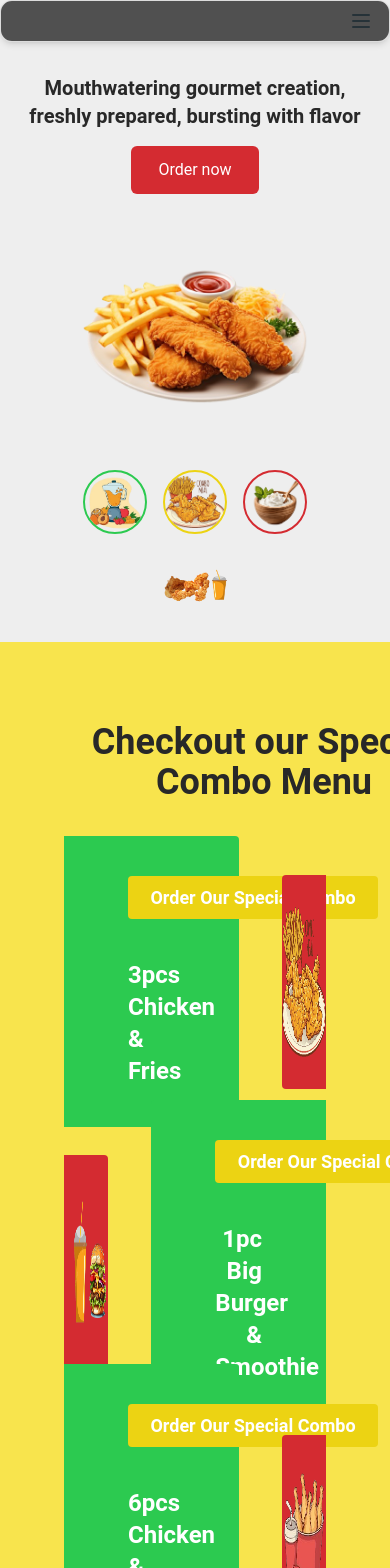
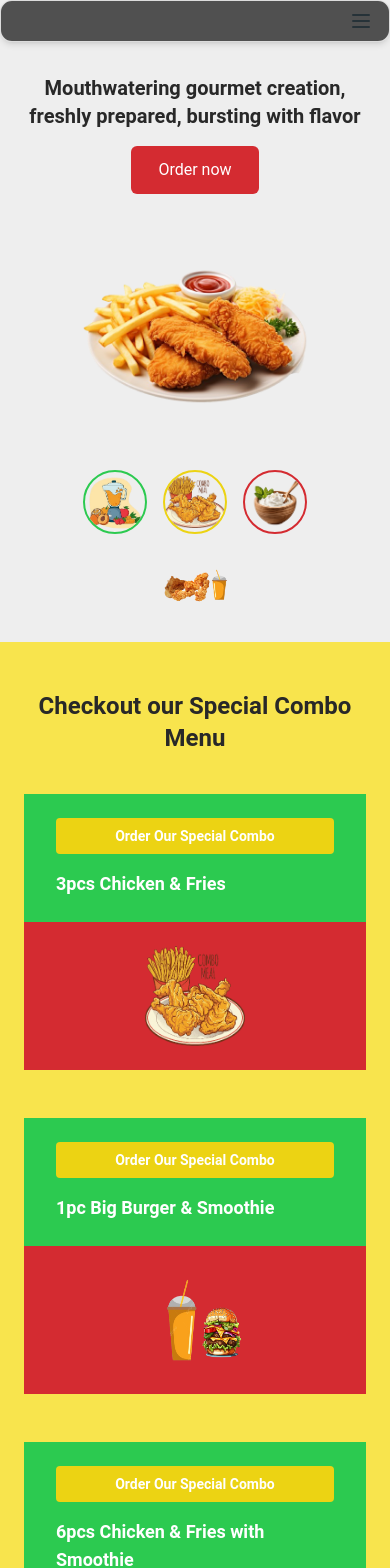
Before and after one commit to HarunaDev/chop-chop, a React (Vite) app in the folder frontend/: page / in a window 390 px wide. Shown: the top 1568 px of the page. Built offline with nearby package versions, Linux system fonts and the light colour scheme; no server answers.

Commit message:
refactored menucard and Special menu to be responsive

```diff
--- a/frontend/src/components/MenuCard.jsx
+++ b/frontend/src/components/MenuCard.jsx
@@ -1,16 +1,20 @@
 function MenuCard(prop) {
     return (
-        <div className={`flex justify-between items-center mt-20 h-[200px] ${prop.style}`}>
-            <div className={`bg-[#2CCA50] w-2/3 px-16 py-10 shrink ${prop.text} ${prop.roundedR} ${prop.roundedL}`}>
-                <h3 className={`mb-10 text-[#ffffff] text-[18px] font-semibold w-[250px] bg-[#ECD313] text-center rounded p-2 ${prop.marginL}`}>Order Our Special Combo</h3>
-                <h1 className="text-[#ffffffff] text-2xl font-bold">{prop.detail}</h1>
+        <div className={`flex flex-col md:flex-row justify-between items-center mt-10 md:mt-20 h-auto md:h-[200px] ${prop.style}`}>
+            <div className={`bg-[#2CCA50] w-full md:w-2/3 px-8 py-6 md:px-16 md:py-10 shrink ${prop.text} ${prop.roundedR} ${prop.roundedL}`}>
+                <h3 className={`mb-4 md:mb-10 text-[#ffffff] text-sm md:text-[18px] font-semibold w-full md:w-[250px] bg-[#ECD313] text-center rounded p-2 ${prop.marginL}`}>
+                    Order Our Special Combo
+                </h3>
+                <h1 className="text-[#ffffff] text-lg md:text-2xl font-bold">
+                    {prop.detail}
+                </h1>
             </div>
 
-            <div className={`w-1/6 bg-[#D42B31] flex justify-center items-center py-8 ${prop.margin} ${prop.roundedR2} ${prop.roundedL2}`}>
-                <img className="mx-auto w-[150px] h-[150px]" src={prop.img} alt="img" />
+            <div className={`w-full md:w-1/6 bg-[#D42B31] flex justify-center items-center py-6 md:py-8 ${prop.margin} ${prop.roundedR2} ${prop.roundedL2}`}>
+                <img className="mx-auto w-[100px] h-[100px] md:w-[150px] md:h-[150px]" src={prop.img} alt="img" />
             </div>
         </div>
-    )
+    );
 }
 
-export default MenuCard
+export default MenuCard;
--- a/frontend/src/components/SpecialMenu.jsx
+++ b/frontend/src/components/SpecialMenu.jsx
@@ -40,6 +40,7 @@ function SpecialMenu() {
                 variants={fadeInVariant}
                 initial="hidden"
                 animate={controls}
+                className="mb-12"
             >
                 <MenuCard detail={detail} img={img} {...props} />
             </motion.div>
@@ -47,29 +48,39 @@ function SpecialMenu() {
     };
 
     return (
-        <section id="special-section" className="h-auto py-20 px-16 bg-[#F8E44D]">
+        <section id="special-section" className="h-auto py-12 px-6 md:py-20 md:px-16 bg-[#F8E44D]">
             <motion.h1
                 ref={headingRef}
                 initial="hidden"
                 animate={headingControls}
                 variants={fadeInVariant}
-                className="text-center w-[400px] mx-auto text-4xl text-[#282828] font-bold mb-16"
+                className="text-center w-full md:w-[400px] mx-auto text-2xl md:text-4xl text-[#282828] font-bold mb-8 md:mb-16"
             >
                 Checkout our Special Combo Menu
             </motion.h1>
 
-            <AnimatedMenuCard detail="3pcs Chicken & Fries" img={FriesSpecial} roundedR="rounded-r" roundedL2="rounded-l" />
+            <AnimatedMenuCard
+                detail="3pcs Chicken & Fries"
+                img={FriesSpecial}
+                roundedR="md:rounded-r"
+                roundedL2="md:rounded-l"
+            />
             <AnimatedMenuCard
                 detail="1pc Big Burger & Smoothie"
                 img={BurgerSmoothie}
-                style="flex-row-reverse"
-                margin="mr-auto"
-                text="text-end"
-                marginL="ml-auto"
-                roundedL="rounded-l"
-                roundedR2="rounded-r"
+                style="md:flex-row-reverse"
+                margin="md:mr-auto"
+                text="md:text-end"
+                marginL="md:ml-auto"
+                roundedL="md:rounded-l"
+                roundedR2="md:rounded-r"
             />
-            <AnimatedMenuCard detail="6pcs Chicken & Fries with Smoothie" img={FriesChickenSmoothie} roundedR="rounded-r" roundedL2="rounded-l" />
+            <AnimatedMenuCard
+                detail="6pcs Chicken & Fries with Smoothie"
+                img={FriesChickenSmoothie}
+                roundedR="md:rounded-r"
+                roundedL2="md:rounded-l"
+            />
         </section>
     );
 }
```
